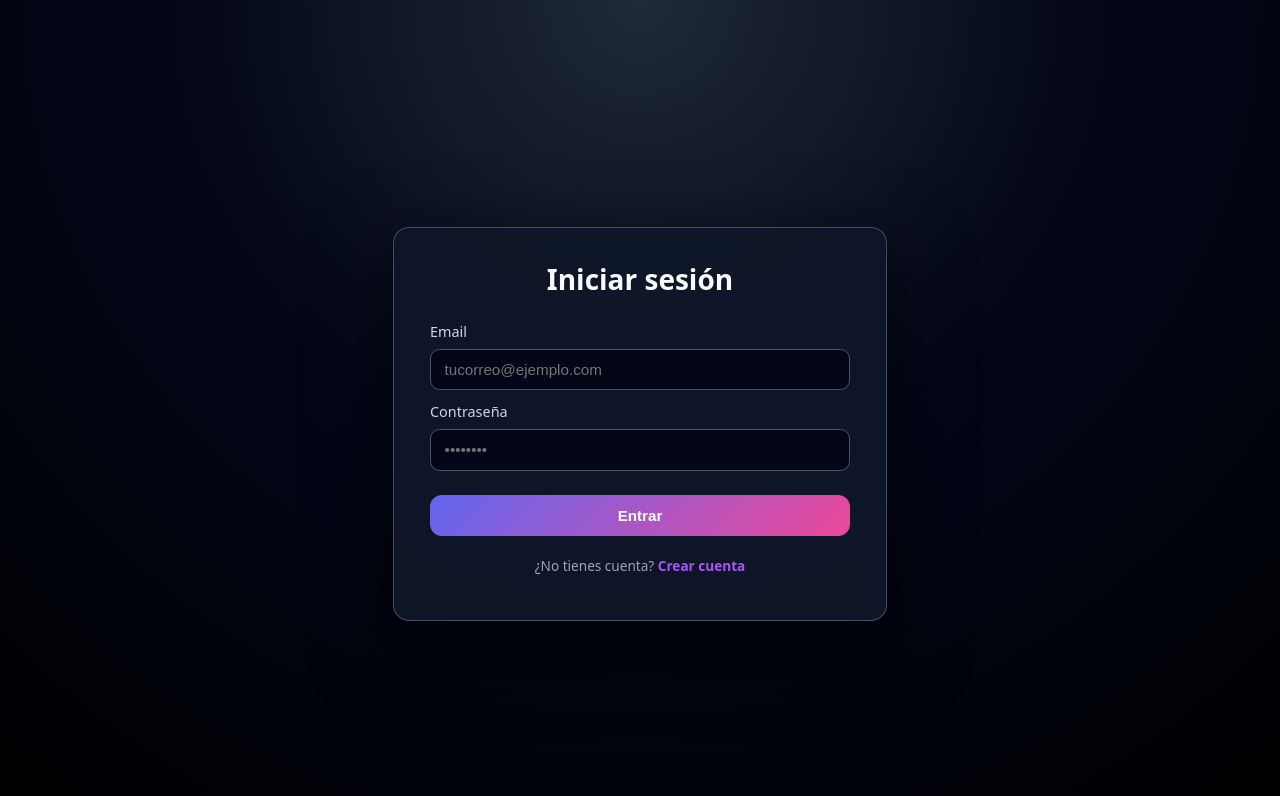
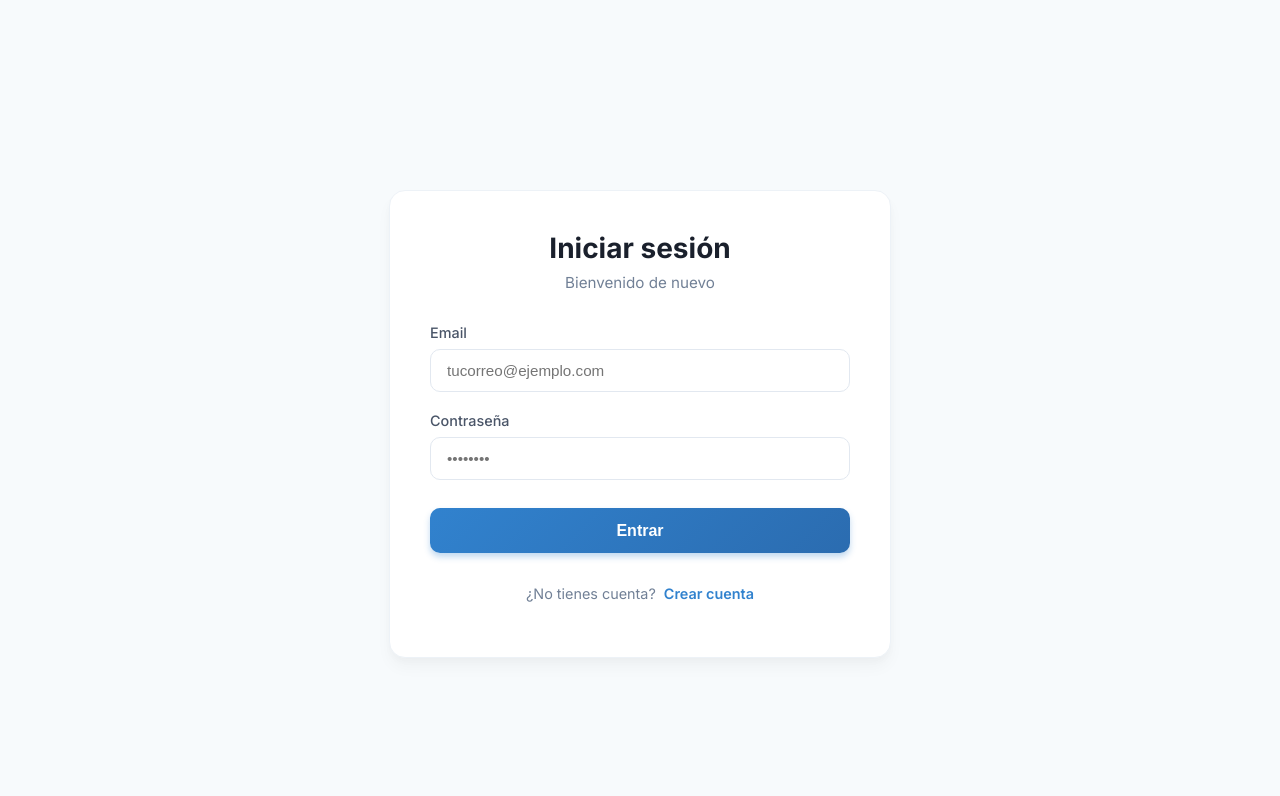
Before and after one commit to VictorAJM/OMIAGS-Platform, a SvelteKit app in the folder frontend/: page /login in a window 1280 px wide. Shown: the top 796 px of the page. Built offline with nearby package versions, Linux system fonts and the light colour scheme; no server answers.

Commit message:
arreglando colores login y register

```diff
--- a/frontend/src/routes/login/+page.svelte
+++ b/frontend/src/routes/login/+page.svelte
@@ -32,13 +32,17 @@
 
 <div class="auth-wrapper">
   <div class="auth-card">
+    <div class="auth-header">
       <h1>Iniciar sesión</h1>
+      <p>Bienvenido de nuevo</p>
+    </div>
 
     {#if msg}
       <div class="auth-error">{msg}</div>
     {/if}
 
     <form on:submit={handleLogin} novalidate>
+      <div class="form-group">
         <label for="email">Email</label>
         <input
           id="email"
@@ -48,7 +52,9 @@
           required
           placeholder="tucorreo@ejemplo.com"
         />
+      </div>
 
+      <div class="form-group">
         <label for="password">Contraseña</label>
         <input
           id="password"
@@ -58,6 +64,7 @@
           required
           placeholder="••••••••"
         />
+      </div>
 
       <button class="auth-button" disabled={loading}>
         {#if loading}Entrando...{:else}Entrar{/if}
@@ -72,22 +79,12 @@
 </div>
 
 <style>
-  /* Estilos globales para asegurar el fondo oscuro en toda la página */
+  /* Global styles consistent with Course Page */
   :global(body) {
     margin: 0;
-    font-family:
-      system-ui,
-      -apple-system,
-      BlinkMacSystemFont,
-      "Segoe UI",
-      sans-serif;
-    background: radial-gradient(
-      circle at top,
-      #1f2937 0,
-      #020617 45%,
-      #000 100%
-    );
-    color: #e5e7eb;
+    font-family: "Inter", system-ui, -apple-system, sans-serif;
+    background-color: #f7fafc; /* Light background */
+    color: #2d3748;
     min-height: 100vh;
   }
 
@@ -102,105 +99,123 @@
   .auth-card {
     width: 100%;
     max-width: 420px;
-    background: rgba(15, 23, 42, 0.95);
-    border-radius: 1rem;
-    padding: 2rem 2.25rem;
-    box-shadow: 0 24px 80px rgba(0, 0, 0, 0.7);
-    border: 1px solid rgba(148, 163, 184, 0.4);
-    backdrop-filter: blur(18px);
+    background: white;
+    border-radius: 16px; /* Matches course header radius */
+    padding: 2.5rem;
+    box-shadow:
+      0 4px 6px rgba(0, 0, 0, 0.02),
+      0 10px 15px rgba(0, 0, 0, 0.03);
+    border: 1px solid #edf2f7;
+  }
+
+  .auth-header {
+    text-align: center;
+    margin-bottom: 2rem;
   }
 
   h1 {
-    margin: 0 0 1.5rem 0;
+    margin: 0 0 0.5rem 0;
     font-size: 1.75rem;
-    font-weight: 600;
-    text-align: center;
-    color: #f9fafb;
+    font-weight: 700;
+    color: #1a202c;
+  }
+
+  .auth-header p {
+    margin: 0;
+    color: #718096;
+    font-size: 0.95rem;
   }
 
   form {
     display: flex;
     flex-direction: column;
-    gap: 0.75rem;
+    gap: 1.25rem;
+  }
+
+  .form-group {
+    display: flex;
+    flex-direction: column;
+    gap: 0.5rem;
   }
 
   label {
     font-size: 0.9rem;
-    color: #cbd5f5;
-    margin-bottom: -4px; /* Ajuste visual */
+    color: #4a5568;
+    font-weight: 500;
   }
 
   input {
     width: 100%;
-    padding: 0.7rem 0.85rem;
-    border-radius: 0.6rem;
-    border: 1px solid #4b5563;
-    background: #020617;
-    color: #e5e7eb;
+    padding: 0.75rem 1rem;
+    border-radius: 10px;
+    border: 1px solid #e2e8f0;
+    background: white;
+    color: #2d3748;
     font-size: 0.95rem;
-    box-sizing: border-box; /* Importante para padding */
+    box-sizing: border-box;
+    transition: all 0.2s ease;
   }
 
   input:focus {
     outline: none;
-    border-color: #6366f1;
-    box-shadow: 0 0 0 1px rgba(99, 102, 241, 0.7);
+    border-color: #3182ce;
+    box-shadow: 0 0 0 3px rgba(49, 130, 206, 0.15);
   }
 
+  /* Matching the .btn-primary from Course Page */
   .auth-button {
-    margin-top: 0.75rem;
+    margin-top: 0.5rem;
     width: 100%;
-    padding: 0.75rem;
-    border-radius: 0.75rem;
+    padding: 0.85rem;
+    border-radius: 10px;
     border: none;
-    background: linear-gradient(135deg, #6366f1, #ec4899);
+    background: linear-gradient(135deg, #3182ce 0%, #2b6cb0 100%);
     color: white;
     font-weight: 600;
     cursor: pointer;
-    font-size: 0.95rem;
-    transition:
-      transform 0.1s ease,
-      box-shadow 0.15s ease,
-      filter 0.15s ease;
+    font-size: 1rem;
+    box-shadow: 0 4px 6px rgba(49, 130, 206, 0.3);
+    transition: transform 0.1s ease, box-shadow 0.15s ease;
   }
 
   .auth-button:hover:not(:disabled) {
-    filter: brightness(1.05);
-    box-shadow: 0 12px 30px rgba(99, 102, 241, 0.4);
-    transform: translateY(-1px);
+    transform: translateY(-2px);
+    box-shadow: 0 6px 12px rgba(49, 130, 206, 0.4);
   }
 
   .auth-button:disabled {
     opacity: 0.7;
     cursor: not-allowed;
-    filter: grayscale(0.4);
+    transform: none;
   }
 
   .auth-error {
-    margin-bottom: 1rem;
-    padding: 0.6rem 0.8rem;
-    border-radius: 0.6rem;
-    background: rgba(239, 68, 68, 0.12);
-    border: 1px solid rgba(248, 113, 113, 0.5);
-    color: #fecaca;
-    font-size: 0.85rem;
+    margin-bottom: 1.5rem;
+    padding: 0.75rem;
+    border-radius: 8px;
+    background: #fff5f5;
+    border: 1px solid #feb2b2;
+    color: #c53030;
+    font-size: 0.9rem;
     text-align: center;
   }
 
   .auth-footer {
-    margin-top: 1.25rem;
-    font-size: 0.85rem;
-    color: #9ca3af;
+    margin-top: 2rem;
+    font-size: 0.9rem;
+    color: #718096;
     text-align: center;
   }
 
   .auth-footer a {
-    color: #a855f7;
+    color: #3182ce; /* Blue accent */
     text-decoration: none;
     font-weight: 600;
+    margin-left: 0.25rem;
   }
 
   .auth-footer a:hover {
     text-decoration: underline;
+    color: #2c5282;
   }
 </style>
--- a/frontend/src/routes/register/+page.svelte
+++ b/frontend/src/routes/register/+page.svelte
@@ -21,7 +21,7 @@
         method: "POST",
         headers: { "Content-Type": "application/json" },
         credentials: "include",
-        body: JSON.stringify({ name, email, password })
+        body: JSON.stringify({ name, email, password }),
       });
 
       const json = await res.json();
@@ -43,13 +43,17 @@
 
 <div class="auth-wrapper">
   <div class="auth-card">
+    <div class="auth-header">
       <h1>Crear cuenta</h1>
+      <p>Únete a nuestra plataforma</p>
+    </div>
 
     {#if msg}
       <div class="auth-error">{msg}</div>
     {/if}
 
     <form on:submit|preventDefault={handleRegister} novalidate>
+      <div class="form-group">
         <label for="name">Nombre</label>
         <input
           id="name"
@@ -57,8 +61,11 @@
           type="text"
           bind:value={name}
           required
+          placeholder="Tu nombre completo"
         />
+      </div>
 
+      <div class="form-group">
         <label for="email">Email</label>
         <input
           id="email"
@@ -66,8 +73,11 @@
           type="email"
           bind:value={email}
           required
+          placeholder="tucorreo@ejemplo.com"
         />
+      </div>
 
+      <div class="form-group">
         <label for="password">Contraseña</label>
         <input
           id="password"
@@ -76,8 +86,11 @@
           bind:value={password}
           minlength="8"
           required
+          placeholder="Mínimo 8 caracteres"
         />
+      </div>
 
+      <div class="form-group">
         <label for="confirm">Confirmar contraseña</label>
         <input
           id="confirm"
@@ -86,11 +99,11 @@
           bind:value={confirm}
           minlength="8"
           required
+          placeholder="Repite tu contraseña"
         />
+      </div>
 
-      <button class="auth-button">
-        Registrarme
-      </button>
+      <button class="auth-button"> Registrarme </button>
     </form>
 
     <p class="auth-footer">
@@ -101,11 +114,12 @@
 </div>
 
 <style>
+  /* Global styles consistent with Course Page */
   :global(body) {
     margin: 0;
-    font-family: system-ui, -apple-system, BlinkMacSystemFont, "Segoe UI", sans-serif;
-    background: radial-gradient(circle at top, #1f2937 0, #020617 45%, #000 100%);
-    color: #e5e7eb;
+    font-family: "Inter", system-ui, -apple-system, sans-serif;
+    background-color: #f7fafc; /* Light background */
+    color: #2d3748;
     min-height: 100vh;
   }
 
@@ -120,96 +134,116 @@
   .auth-card {
     width: 100%;
     max-width: 420px;
-    background: rgba(15, 23, 42, 0.95);
-    border-radius: 1rem;
-    padding: 2rem 2.25rem;
-    box-shadow: 0 24px 80px rgba(0, 0, 0, 0.7);
-    border: 1px solid rgba(148, 163, 184, 0.4);
-    backdrop-filter: blur(18px);
+    background: white;
+    border-radius: 16px;
+    padding: 2.5rem;
+    box-shadow:
+      0 4px 6px rgba(0, 0, 0, 0.02),
+      0 10px 15px rgba(0, 0, 0, 0.03);
+    border: 1px solid #edf2f7;
+  }
+
+  .auth-header {
+    text-align: center;
+    margin-bottom: 2rem;
   }
 
   h1 {
-    margin: 0 0 1.5rem 0;
+    margin: 0 0 0.5rem 0;
     font-size: 1.75rem;
-    font-weight: 600;
-    text-align: center;
-    color: #f9fafb;
+    font-weight: 700;
+    color: #1a202c;
+  }
+
+  .auth-header p {
+    margin: 0;
+    color: #718096;
+    font-size: 0.95rem;
   }
 
   form {
     display: flex;
     flex-direction: column;
-    gap: 0.75rem;
+    gap: 1.25rem;
+  }
+
+  .form-group {
+    display: flex;
+    flex-direction: column;
+    gap: 0.5rem;
   }
 
   label {
     font-size: 0.9rem;
-    color: #cbd5f5;
-    margin-bottom: -4px;
+    color: #4a5568;
+    font-weight: 500;
   }
 
   input {
     width: 100%;
-    padding: 0.7rem 0.85rem;
-    border-radius: 0.6rem;
-    border: 1px solid #4b5563;
-    background: #020617;
-    color: #e5e7eb;
+    padding: 0.75rem 1rem;
+    border-radius: 10px;
+    border: 1px solid #e2e8f0;
+    background: white;
+    color: #2d3748;
     font-size: 0.95rem;
     box-sizing: border-box;
+    transition: all 0.2s ease;
   }
 
   input:focus {
     outline: none;
-    border-color: #6366f1;
-    box-shadow: 0 0 0 1px rgba(99, 102, 241, 0.7);
+    border-color: #3182ce;
+    box-shadow: 0 0 0 3px rgba(49, 130, 206, 0.15);
   }
 
   .auth-button {
-    margin-top: 0.75rem;
+    margin-top: 0.5rem;
     width: 100%;
-    padding: 0.75rem;
-    border-radius: 0.75rem;
+    padding: 0.85rem;
+    border-radius: 10px;
     border: none;
-    background: linear-gradient(135deg, #6366f1, #ec4899);
+    background: linear-gradient(135deg, #3182ce 0%, #2b6cb0 100%);
     color: white;
     font-weight: 600;
     cursor: pointer;
-    font-size: 0.95rem;
-    transition: transform 0.1s ease, box-shadow 0.15s ease, filter 0.15s ease;
+    font-size: 1rem;
+    box-shadow: 0 4px 6px rgba(49, 130, 206, 0.3);
+    transition: transform 0.1s ease, box-shadow 0.15s ease;
   }
 
   .auth-button:hover {
-    filter: brightness(1.05);
-    box-shadow: 0 12px 30px rgba(99, 102, 241, 0.4);
-    transform: translateY(-1px);
+    transform: translateY(-2px);
+    box-shadow: 0 6px 12px rgba(49, 130, 206, 0.4);
   }
 
   .auth-error {
-    margin-bottom: 1rem;
-    padding: 0.6rem 0.8rem;
-    border-radius: 0.6rem;
-    background: rgba(239, 68, 68, 0.12);
-    border: 1px solid rgba(248, 113, 113, 0.5);
-    color: #fecaca;
-    font-size: 0.85rem;
+    margin-bottom: 1.5rem;
+    padding: 0.75rem;
+    border-radius: 8px;
+    background: #fff5f5;
+    border: 1px solid #feb2b2;
+    color: #c53030;
+    font-size: 0.9rem;
     text-align: center;
   }
 
   .auth-footer {
-    margin-top: 1.25rem;
-    font-size: 0.85rem;
-    color: #9ca3af;
+    margin-top: 2rem;
+    font-size: 0.9rem;
+    color: #718096;
     text-align: center;
   }
 
   .auth-footer a {
-    color: #a855f7;
+    color: #3182ce;
     text-decoration: none;
     font-weight: 600;
+    margin-left: 0.25rem;
   }
 
   .auth-footer a:hover {
     text-decoration: underline;
+    color: #2c5282;
   }
 </style>
```
Lines whose indentation alone changed are shown as unchanged.
